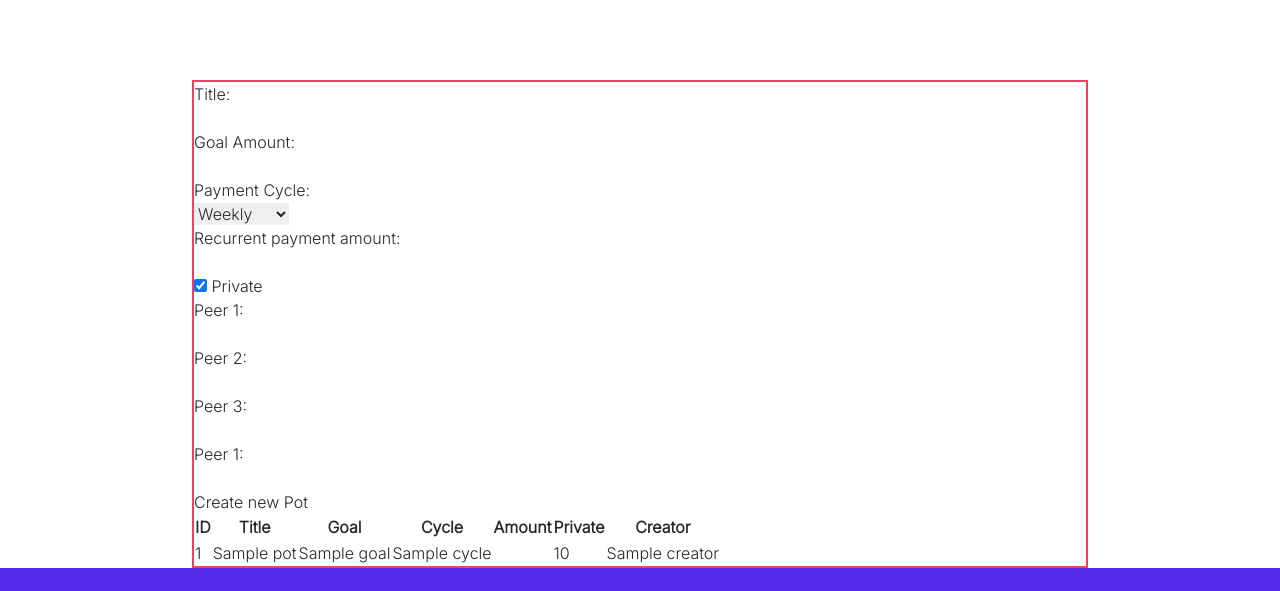
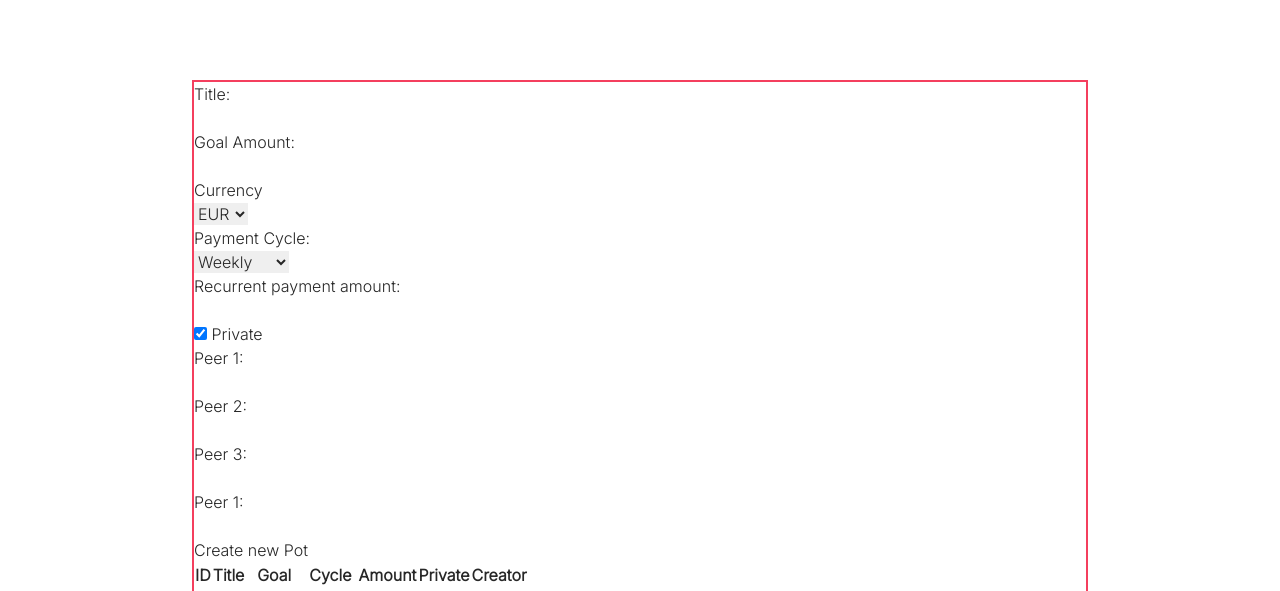
Before and after one commit to AwsSG/revfinance, a Flask app: template templates/createPot.html in a window 1280 px wide. Shown: the part 90-681 px from the top of the page. Run offline with Flask 3, Linux system fonts and the light colour scheme; tables that the repository leaves empty hold one stand-in row (values such as "Sample post"); the template is opened without the code that fills it: values that come from a table or form of the project are taken from there, most other values are stand-ins (such as "Sample title", 1, 10 or a date in 2020); style sheets or scripts are compiled from the project's sources; some libraries are stand-ins or nearby versions.

Commit message:
Add currency and switched back to sqlite db

```diff
--- a/app.py
+++ b/app.py
@@ -12,7 +12,7 @@ if os.path.exists("env.py"):
 from sendInvites import sendInvites
 
 app = Flask(__name__)
-app.config['SQLALCHEMY_DATABASE_URI'] = os.environ.get("DB_URL")
+app.config['SQLALCHEMY_DATABASE_URI'] = 'sqlite:///moneypot.db'
 app.secret_key = os.environ.get("SECRET_KEY")
 # Initialize database
 db = SQLAlchemy(app)
@@ -25,6 +25,7 @@ class Users(db.Model):
     lName = db.Column(db.String(50), nullable=False)
     email = db.Column(db.String(120), nullable=False, unique=True)
     password = db.Column(db.String(120), nullable=False)
+    pots = db.relationship('Pots', backref='creator')
     # String to return name when something is added to database
     def __repr__(self):
         return '<Name %r>' % self.email
@@ -39,8 +40,7 @@ class Pots(db.Model):
     amount = db.Column(db.Integer, nullable=False)
     currency = db.Column(db.Integer, nullable=False)
     isPrivate = db.Column(db.Boolean, nullable=False)
-    creator = db.relationship('Users', backref='creator')
-    peers = db.relationship('Users', backref='peer')
+    creator_id = db.Column(db.Integer, db.ForeignKey('users.id'))
     created_at = db.Column(db.DateTime, default=datetime.utcnow)
     # String to return name when something is added to database
     def __repr__(self):
@@ -156,11 +156,11 @@ def create_pot():
         new_pot = Pots(
             title = request.form.get('title'),
             goal = request.form.get('goal'),
+            currency = request.form.get('currency'),
             cycle = request.form.get('cycle'),
             amount = request.form.get('amount'),
             isPrivate = private,
             # Once the login is completed we can get the logged user id
-            creator = 1
         )
 
         # Add each instance into the database
--- a/templates/createPot.html
+++ b/templates/createPot.html
@@ -9,6 +9,12 @@
         <input type="text" id="title" name="title"><br>
         <label for="goal">Goal Amount:</label><br>
         <input type="number" id="goal" name="goal"><br>
+        <label for="currency">Currency</label><br>
+        <select name="currency" id="currency">
+            <option value="EUR">EUR</option>
+            <option value="GBP">GBP</option>
+            <option value="USD">USD</option>
+        </select><br>
         <label for="cycle">Payment Cycle:</label><br>
         <select name="cycle" id="cycle">
             <option value="weekly">Weekly</option>
```
Also changed, not shown: instance/moneypot.db (added).
